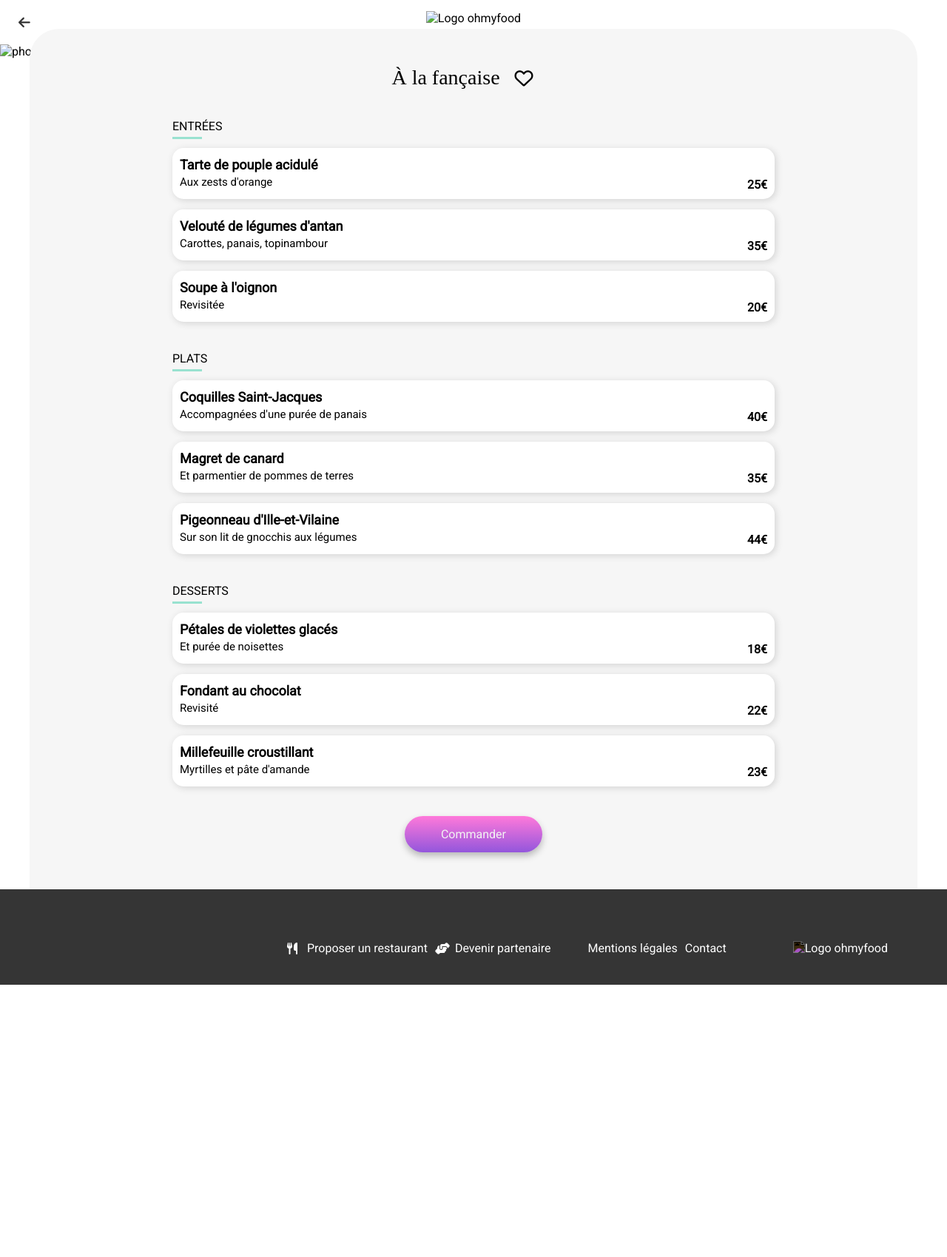
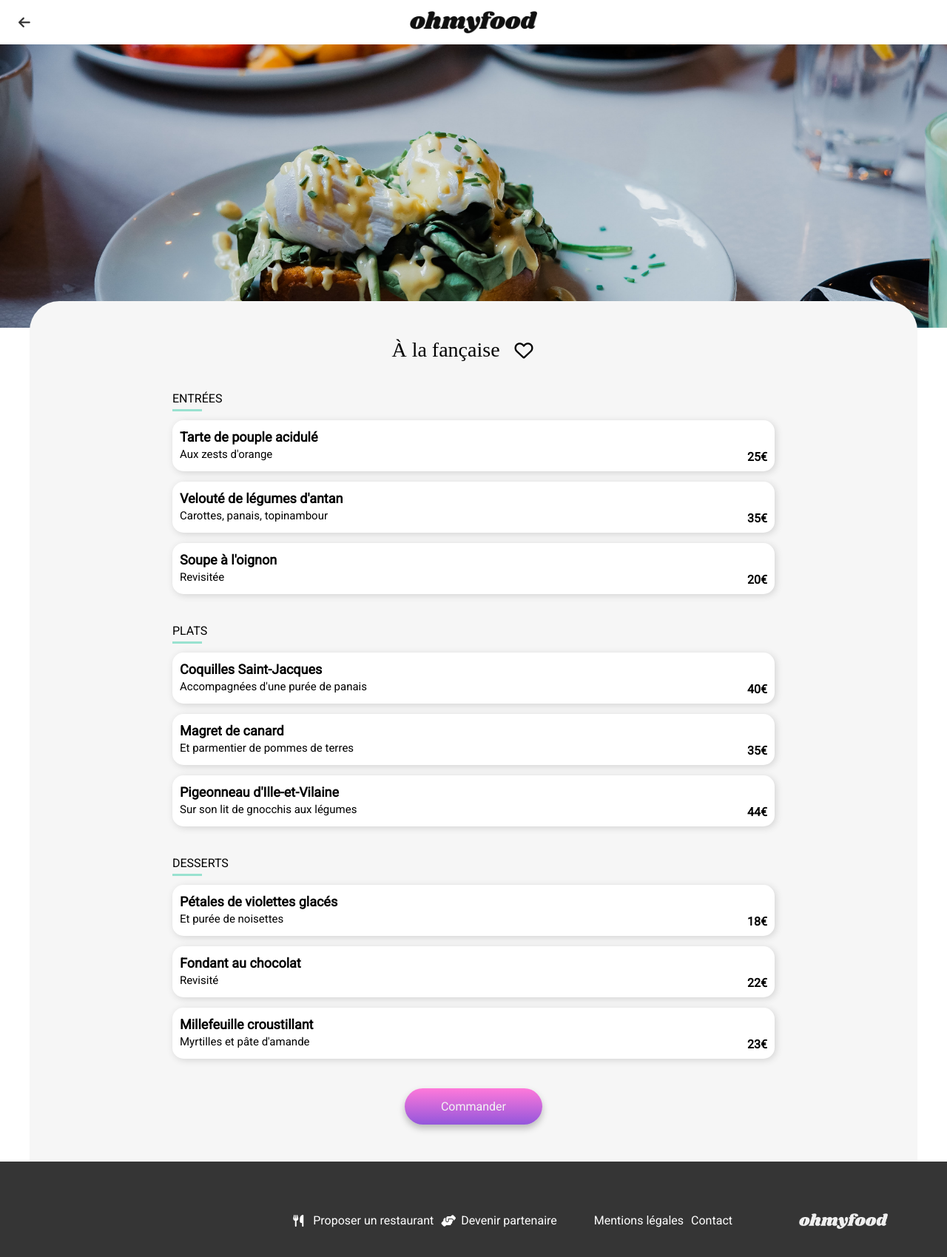
Before and after one commit to Tiphaine-abn/OC-Project4, a website: page restaurants/a-la-francaise.html in a window 1280 px wide. Shown: the whole page at 74% size. Before the commit the page ends 1331 px from the top, so only its background shows below. Drawn offline with nearby package versions, Linux system fonts and the light colour scheme; files that its build step writes are made by us from their sources; the site is published under a folder, as on GitHub Pages, so addresses that start at the root find nothing; a web font is replaced by a local one.

Commit message:
Fix relative link

```diff
--- a/restaurants/a-la-francaise.html
+++ b/restaurants/a-la-francaise.html
@@ -15,11 +15,11 @@
 
 <body>
     <header class="header">
-        <a href="/index.html" class="header__logo">
+        <a href="../index.html" class="header__logo">
             <i class="fa-solid fa-arrow-left header__arrow"></i>
-            <img src="/images/logo/ohmyfood.png" alt="Logo ohmyfood">
+            <img src="../images/logo/ohmyfood.png" alt="Logo ohmyfood">
         </a>
-        <img class="header__banner" src="/images/restaurants/toa-heftiba-DQKerTsQwi0-unsplash.jpg"
+        <img class="header__banner" src="../images/restaurants/toa-heftiba-DQKerTsQwi0-unsplash.jpg"
             alt=" photo d'un plat du restaurant">
     </header>
     <main class="restaurant__container">
@@ -166,7 +166,7 @@
 
     <footer class="footer">
         <div class="footer__img">
-            <img src="/images/logo/ohmyfood.png" alt="Logo ohmyfood">
+            <img src="../images/logo/ohmyfood.png" alt="Logo ohmyfood">
         </div>
         <div class="footer__content">
             <a href="#">
```
Also changed, not shown: restaurants/la-note-enchantee.html (+4 -4 lines), restaurants/la-palette-du-gout.html (+4 -4 lines), restaurants/le-delice-des-sens.html (+4 -4 lines).
